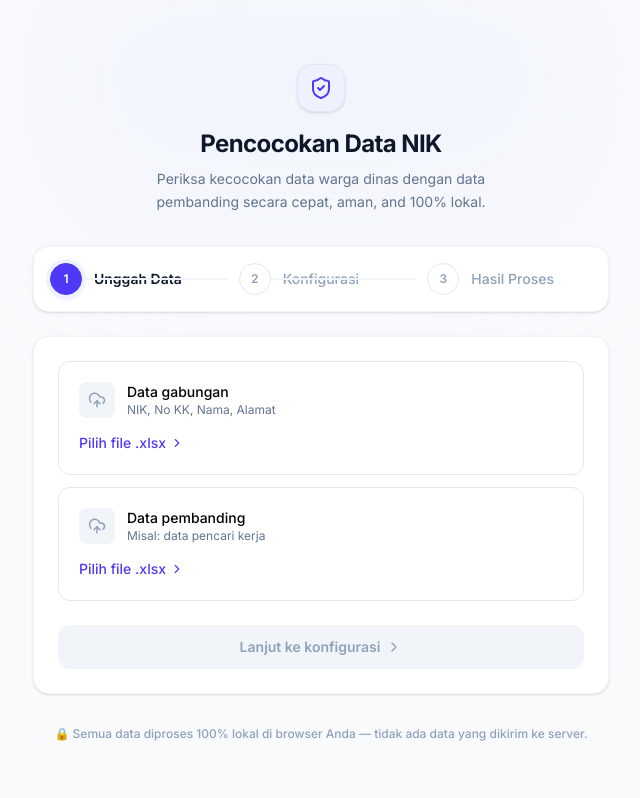
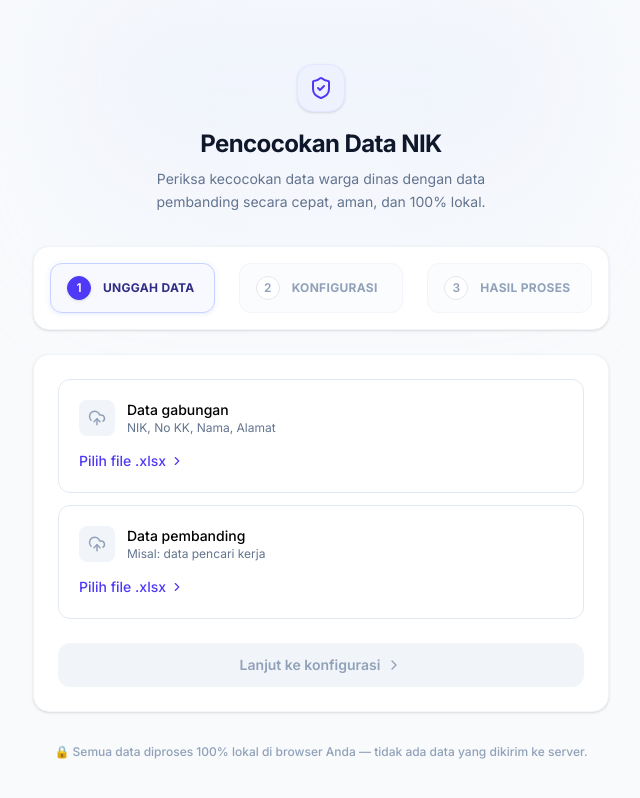
Before and after one commit to Youndoku/pencocokan-nik, a React (Vite) app: page / in a window 1280 px wide. Shown: the top 798 px of the page, without its empty margins (319-959 px from the left). Built offline with nearby package versions, Linux system fonts and the light colour scheme.

Commit message:
fix(ui): resolve language translation and step dot CSS z-index and spacing issues

```diff
--- a/src/App.jsx
+++ b/src/App.jsx
@@ -64,7 +64,7 @@ export default function PencocokanNIK() {
             Pencocokan Data NIK
           </h1>
           <p className="text-sm text-slate-500 m-0 max-w-sm mx-auto leading-relaxed">
-            Periksa kecocokan data warga dinas dengan data pembanding secara cepat, aman, and 100% lokal.
+            Periksa kecocokan data warga dinas dengan data pembanding secara cepat, aman, dan 100% lokal.
           </p>
         </div>
 
--- a/src/components/StepDot.jsx
+++ b/src/components/StepDot.jsx
@@ -6,35 +6,31 @@ import { CheckCircle2 } from "lucide-react";
  */
 export default function StepDot({ active, done, index, label }) {
   return (
-    <div className="flex items-center gap-3 flex-1 relative">
+    <div
+      className={
+        "flex items-center gap-3 px-4 py-3 rounded-xl border flex-1 transition-all duration-300 " +
+        (done
+          ? "bg-emerald-50/40 text-emerald-850 border-emerald-100/80"
+          : active
+          ? "bg-indigo-50/50 text-indigo-900 border-indigo-200 shadow-sm shadow-indigo-50 ring-4 ring-indigo-50/20"
+          : "bg-slate-50/50 text-slate-400 border-slate-100")
+      }
+    >
       <div
         className={
-          "w-8 h-8 rounded-full flex items-center justify-center text-xs font-semibold border shrink-0 transition-all duration-300 z-10 " +
+          "w-6 h-6 rounded-full flex items-center justify-center text-xs font-semibold border shrink-0 transition-all duration-300 relative " +
           (done
-            ? "bg-emerald-50 text-emerald-600 border-emerald-300 shadow-sm"
+            ? "bg-emerald-500 text-white border-emerald-500"
             : active
-            ? "bg-indigo-600 text-white border-indigo-600 shadow-md shadow-indigo-100 ring-4 ring-indigo-50"
+            ? "bg-indigo-600 text-white border-indigo-600 shadow-sm"
             : "bg-white text-slate-400 border-slate-200")
         }
       >
-        {done ? <CheckCircle2 size={16} /> : index}
+        {done ? <CheckCircle2 size={12} className="stroke-[3px]" /> : index}
       </div>
-      <span
-        className={
-          "text-sm transition-colors duration-300 " +
-          (active || done ? "text-slate-900 font-semibold" : "text-slate-400 font-medium")
-        }
-      >
+      <span className="text-xs font-bold tracking-wide uppercase">
         {label}
       </span>
-      {index < 3 && (
-        <div
-          className={
-            "hidden sm:block absolute left-8 right-[-12px] top-4 h-[2px] -translate-y-1/2 z-0 " +
-            (done ? "bg-emerald-200" : "bg-slate-100")
-          }
-        />
-      )}
     </div>
   );
 }
```
